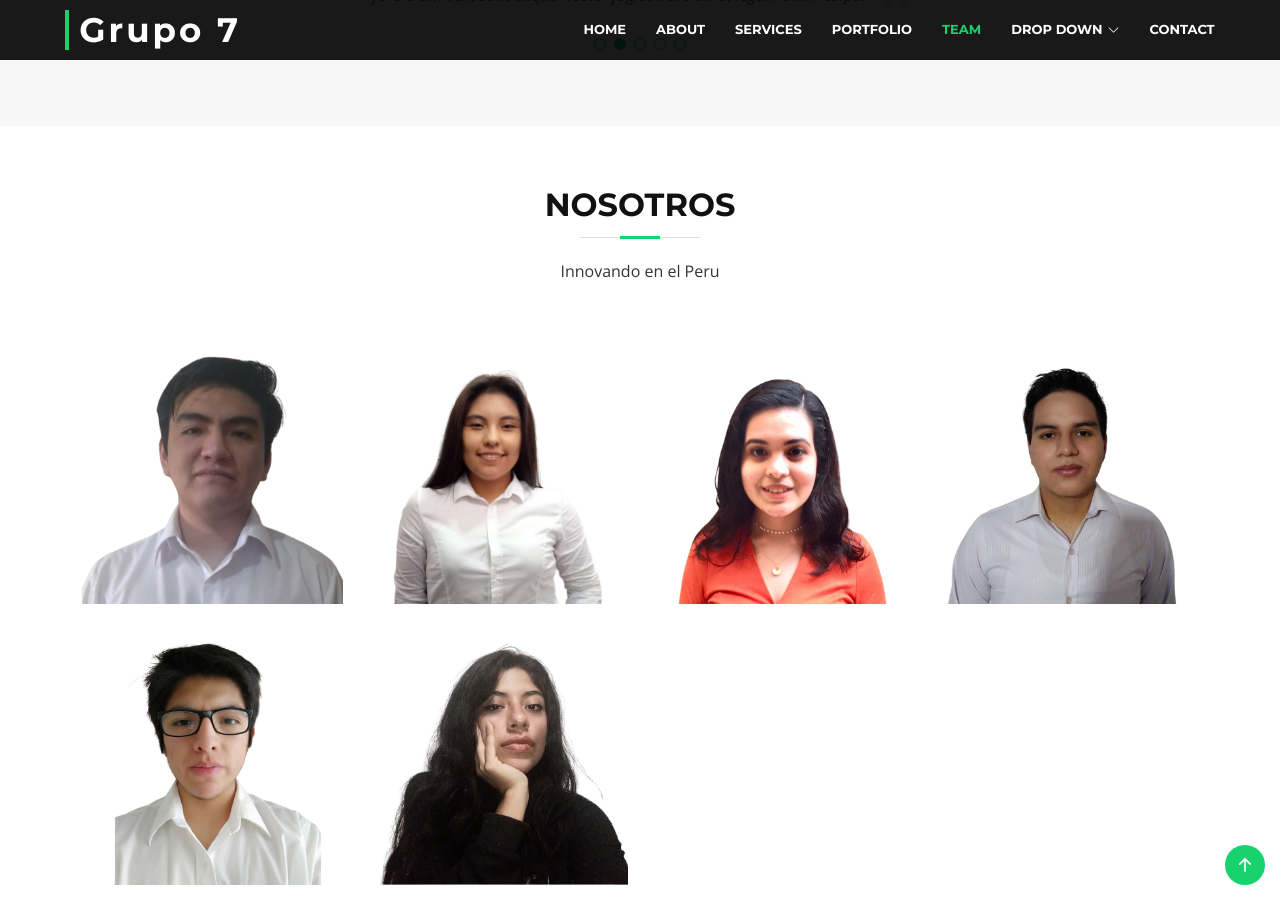
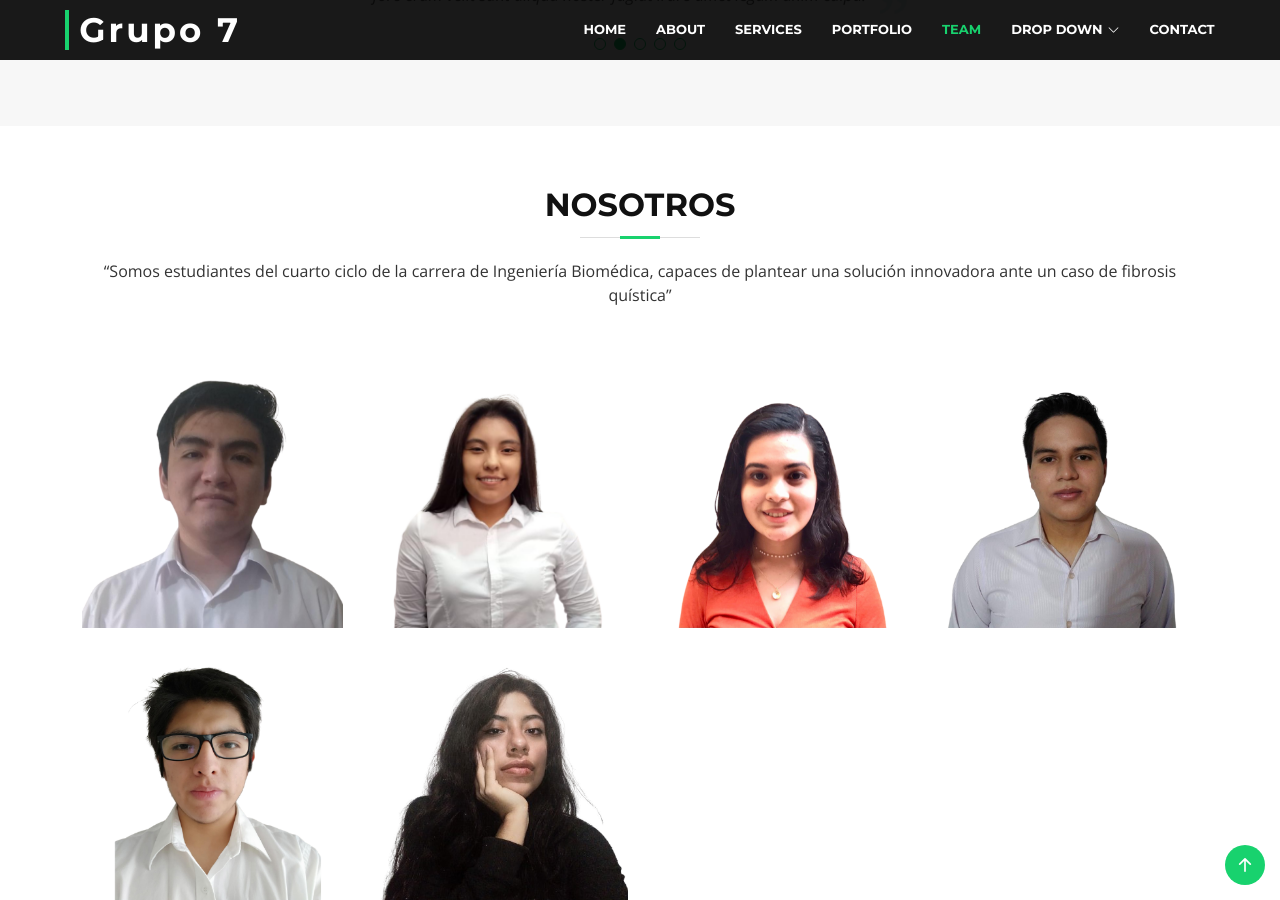
Before and after one commit to grupo7-Biodiseno/grupo7-Biodiseno.github.io, a Jekyll site: the page index.html, which Jekyll copies as it is, in a window 1280 px wide and 900 px high, scrolled down 6072 px. Built offline with Jekyll 4.4.1, drawn with Linux system fonts in a browser that asks for light colours; Markdown is read by kramdown in place of the engine named in the settings.

Commit message:
descript

```diff
--- a/index.html
+++ b/index.html
@@ -648,7 +648,7 @@
       <div class="container" data-aos="fade-up">
         <div class="section-header">
           <h3>Nosotros</h3>
-          <p>Innovando en el Peru</p>
+          <p>“Somos estudiantes del cuarto ciclo de la carrera de Ingeniería Biomédica, capaces de plantear una solución innovadora ante un caso de fibrosis quística”</p>
         </div>
 
         <div class="row">
```
